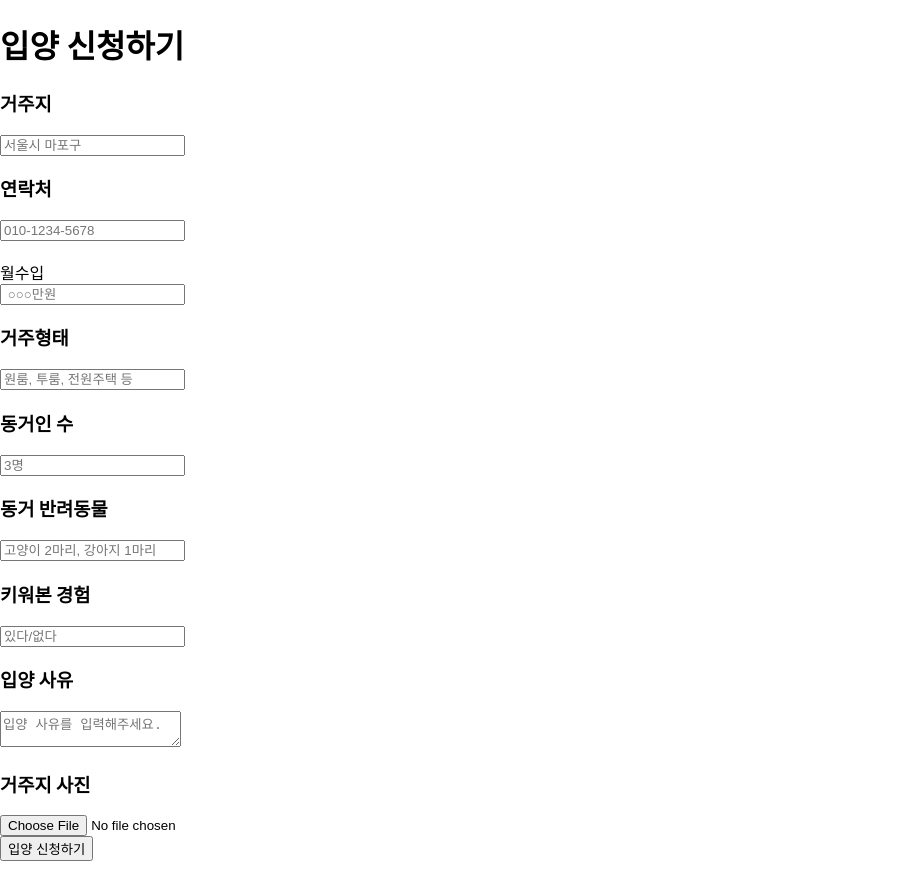
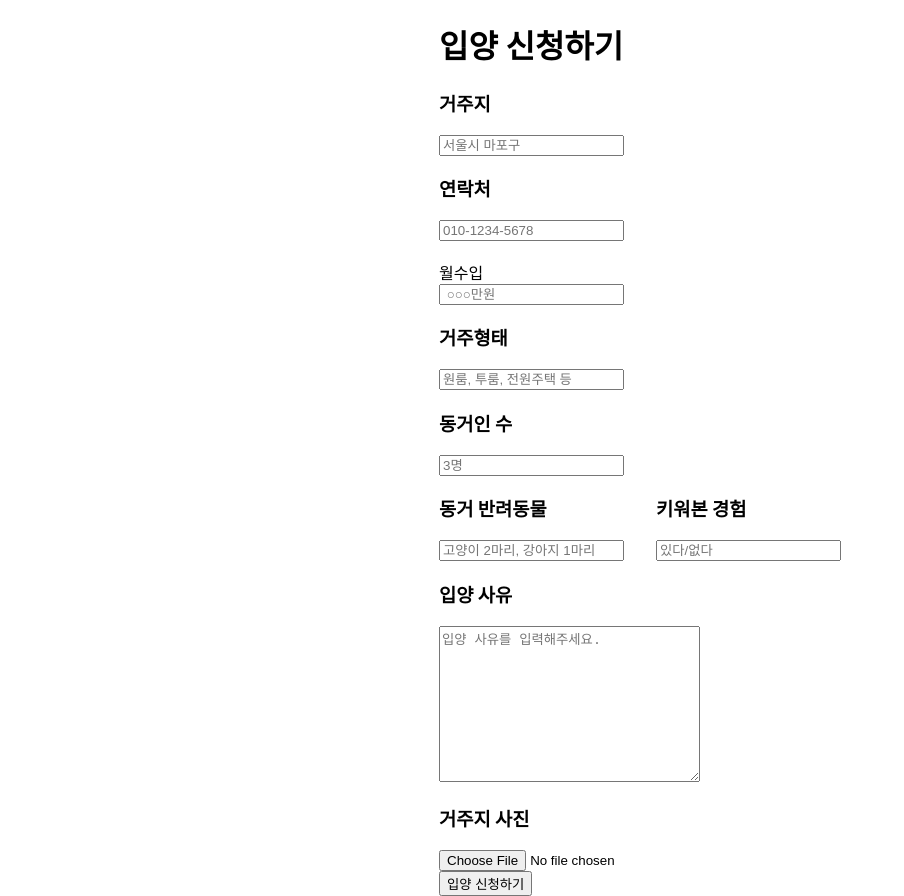
Before and after one commit to Barking-Cat/Barking-Cat, a Next.js app in the folder front/: page /adoption in a window 1280 px wide. Shown: the whole page, without its empty margins (0-904 px from the left). Before the commit the page ends 861 px from the top, so only its background shows below. Built offline with nearby package versions, Linux system fonts and the light colour scheme.

Commit message:
🎇implement Adoption form function

```diff
--- /dev/null
+++ b/front/pages/adoption/adoption.module.css
@@ -0,0 +1,20 @@
+.container {
+  display: flex;
+  flex-direction: column;
+  justify-content: center;
+  align-items: center;
+  padding: 0 0.5rem;
+}
+
+.sector {
+  display: flex;
+}
+
+.sectorLeft {
+  margin-right: 2rem;
+}
+
+/* input {
+  border: 0 solid #000000;
+  border-bottom: 0.063rem solid #000000;
+} */
--- a/front/pages/adoption/index.tsx
+++ b/front/pages/adoption/index.tsx
@@ -1,8 +1,9 @@
 import React, { useState } from 'react';
+import { NextPage } from 'next';
+import { useForm, SubmitHandler } from 'react-hook-form';
+import { useRouter } from 'next/router';
 import axios from 'axios';
-import { NextPage } from 'next';
-import { useForm } from 'react-hook-form';
-import { useRouter } from 'next/router';
+import styles from './adoption.module.css';
 
 interface AdoptionInput {
   residence: string;
@@ -15,15 +16,40 @@ interface AdoptionInput {
   adoptReason: string;
 }
 
-interface AdoptionRequest extends AdoptionInput {}
+interface AdoptionRequest extends AdoptionInput {
+  data: string;
+}
 
 const Adoption: NextPage = () => {
+  const {
+    register,
+    handleSubmit,
+    formState: { errors },
+  } = useForm<AdoptionInput>({ mode: 'all' });
   const router = useRouter();
   const [error, setError] = useState<boolean>(false);
-  const { register } = useForm<AdoptionInput>({ mode: 'all' });
+
+  const onSubmit: SubmitHandler<AdoptionInput> = async (formData) => {
+    console.log('onSubmit 함수 실행');
+    try {
+      console.log('try');
+      const { data } = await axios.post<AdoptionInput, AdoptionRequest>(
+        '/api/adoption)',
+        { ...formData }
+      );
+      if (data === 'SUCCESS') {
+        console.log('success');
+        // 성공메세지, 경로 나중에 수정
+        router.push('/');
+      }
+    } catch (e) {
+      setError(true);
+    }
+  };
+
   return (
-    <div>
-      <form>
+    <div className={styles.container}>
+      <form onSubmit={handleSubmit(onSubmit)}>
         <h1>입양 신청하기</h1>
         <h3>거주지</h3>
         <input
@@ -55,8 +81,8 @@ const Adoption: NextPage = () => {
         ></input>
         <h3>동거인 수</h3>
         <input type="text" placeholder="3명"></input>
-        <div>
-          <div>
+        <div className={styles.sector}>
+          <div className={styles.sectorLeft}>
             <h3>동거 반려동물</h3>
             <input type="text" placeholder="고양이 2마리, 강아지 1마리"></input>
           </div>
@@ -66,11 +92,16 @@ const Adoption: NextPage = () => {
           </div>
         </div>
         <h3>입양 사유</h3>
-        <textarea placeholder="입양 사유를 입력해주세요."></textarea>
+        <textarea
+          cols={30}
+          rows={10}
+          placeholder="입양 사유를 입력해주세요."
+        ></textarea>
         <h3>거주지 사진</h3>
         <input type="file" placeholder="image."></input>
-        <button>입양 신청하기</button>
+        <button type="submit">입양 신청하기</button>
       </form>
+      {error && <p>Login fail</p>}
     </div>
   );
 };
```
